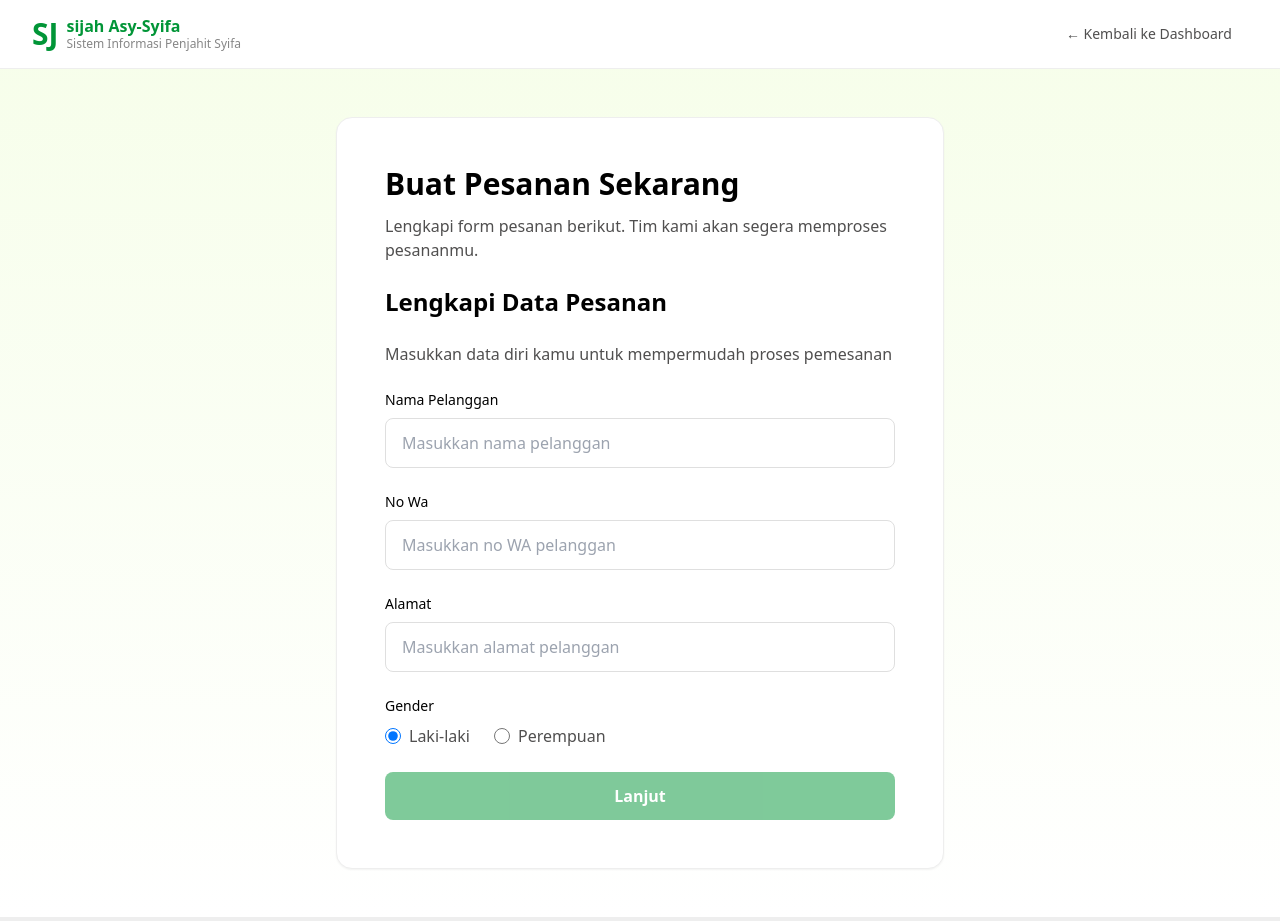
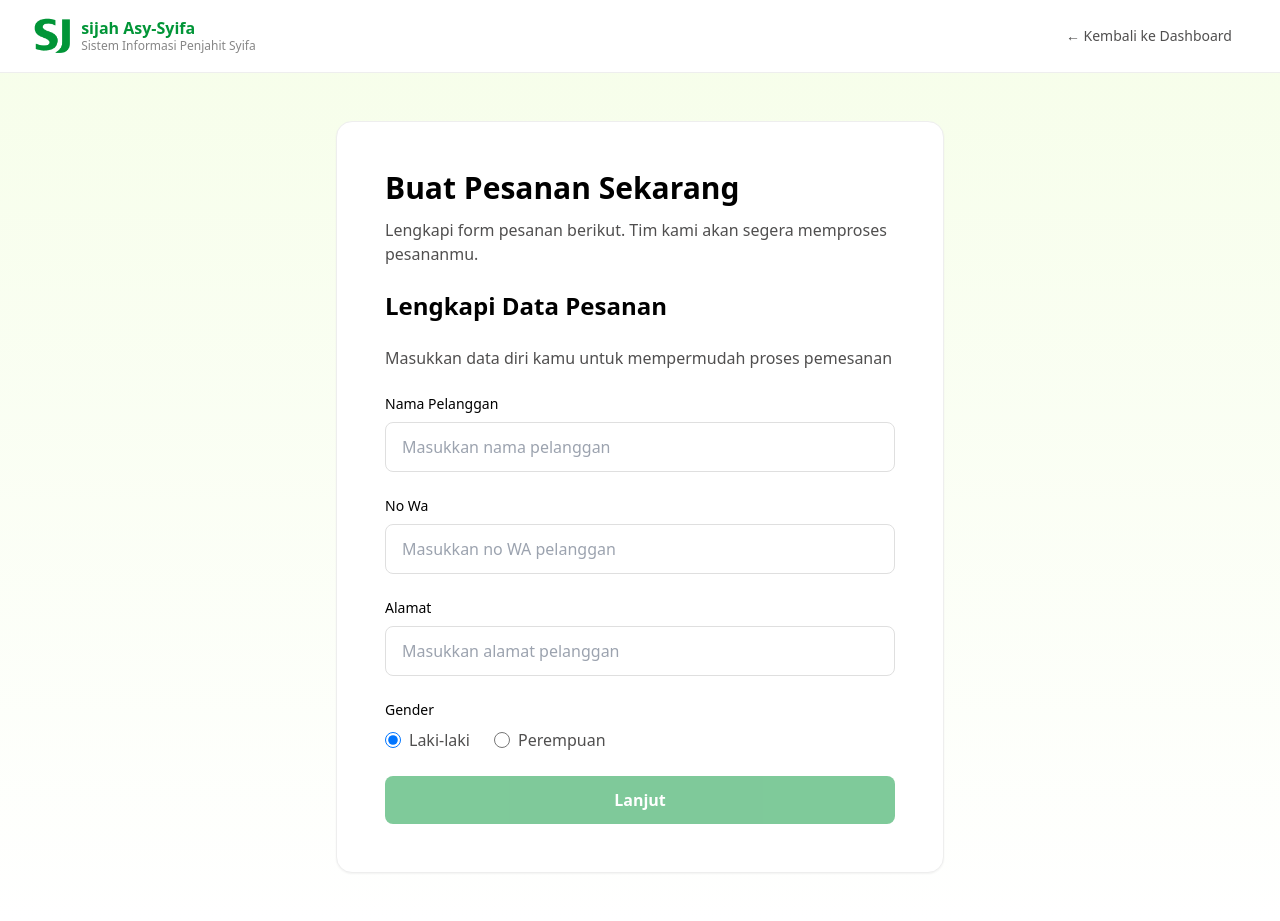
Before and after one commit to NurmalaDwiAmalina/sijah, a Next.js app: page /buat-pesanan in a window 1280 px wide. Built offline with nearby package versions, Linux system fonts and the light colour scheme.

Commit message:
feat: replace text logo with professional SJ logo image
- Add logo-sijah.png to public assets
- Update navigation headers in all pages to use image logo
- Maintain branding consistency across pages

Co-Authored-By: Nurmalaa Dwi Amalina <nurmaladwiamalina@gmail.com>

```diff
--- a/src/app/buat-pesanan/page.tsx
+++ b/src/app/buat-pesanan/page.tsx
@@ -1,4 +1,5 @@
 import Link from "next/link";
+import Image from "next/image";
 import { CustomerPesananForm } from "@/components/CustomerPesananForm";
 
 export default function BuatPesananPage() {
@@ -7,8 +8,8 @@ export default function BuatPesananPage() {
       {/* Header */}
       <div className="bg-white border-b border-ink-100 sticky top-0 z-50">
         <div className="max-w-7xl mx-auto px-4 sm:px-6 lg:px-8 py-4 flex items-center justify-between">
-          <Link href="/" className="flex items-start gap-2">
-            <div className="text-3xl font-black text-brand-600">SJ</div>
+          <Link href="/" className="flex items-center gap-2">
+            <Image src="/logo-sijah.png" alt="Sijah Asy-Syifa Logo" width={40} height={40} className="h-10 w-auto" />
             <div>
               <div className="font-black text-brand-600 text-base leading-tight">sijah Asy-Syifa</div>
               <div className="text-xs text-ink-500">Sistem Informasi Penjahit Syifa</div>
--- a/src/app/cek-status/page.tsx
+++ b/src/app/cek-status/page.tsx
@@ -1,6 +1,7 @@
 import { redirect } from "next/navigation";
 import { prisma } from "@/lib/db";
 import Link from "next/link";
+import Image from "next/image";
 import { formatDate, formatRupiah } from "@/lib/format";
 import { ORDER_STATUS, STATUS_COLORS } from "@/lib/config";
 import type { Order, Payment } from "@prisma/client";
@@ -35,8 +36,8 @@ export default async function CekStatusPage({
       {/* Header */}
       <div className="bg-white border-b border-ink-100 sticky top-0 z-50">
         <div className="max-w-7xl mx-auto px-4 sm:px-6 lg:px-8 py-4 flex items-center justify-between">
-          <Link href="/" className="flex items-start gap-2">
-            <div className="text-3xl font-black text-brand-600">SJ</div>
+          <Link href="/" className="flex items-center gap-2">
+            <Image src="/logo-sijah.png" alt="Sijah Asy-Syifa Logo" width={40} height={40} className="h-10 w-auto" />
             <div>
               <div className="font-black text-brand-600 text-base leading-tight">sijah Asy-Syifa</div>
               <div className="text-xs text-ink-500">Sistem Informasi Penjahit Syifa</div>
--- a/src/app/page.tsx
+++ b/src/app/page.tsx
@@ -19,8 +19,8 @@ export default function Home() {
       <nav className="sticky top-0 z-50 bg-white border-b border-ink-100">
         <div className="max-w-7xl mx-auto px-4 sm:px-6 lg:px-8 py-4">
           <div className="flex items-center justify-between">
-            <div className="flex items-start gap-2">
-              <div className="text-3xl font-black text-brand-600">SJ</div>
+            <div className="flex items-center gap-2">
+              <Image src="/logo-sijah.png" alt="Sijah Asy-Syifa Logo" width={40} height={40} className="h-10 w-auto" />
               <div>
                 <div className="font-black text-brand-600 text-base leading-tight">sijah Asy-Syifa</div>
                 <div className="text-xs text-ink-500">Sistem Informasi Penjahit Syifa</div>
```
Also changed, not shown: logo sijah.png (added), public/logo-sijah.png (added).
